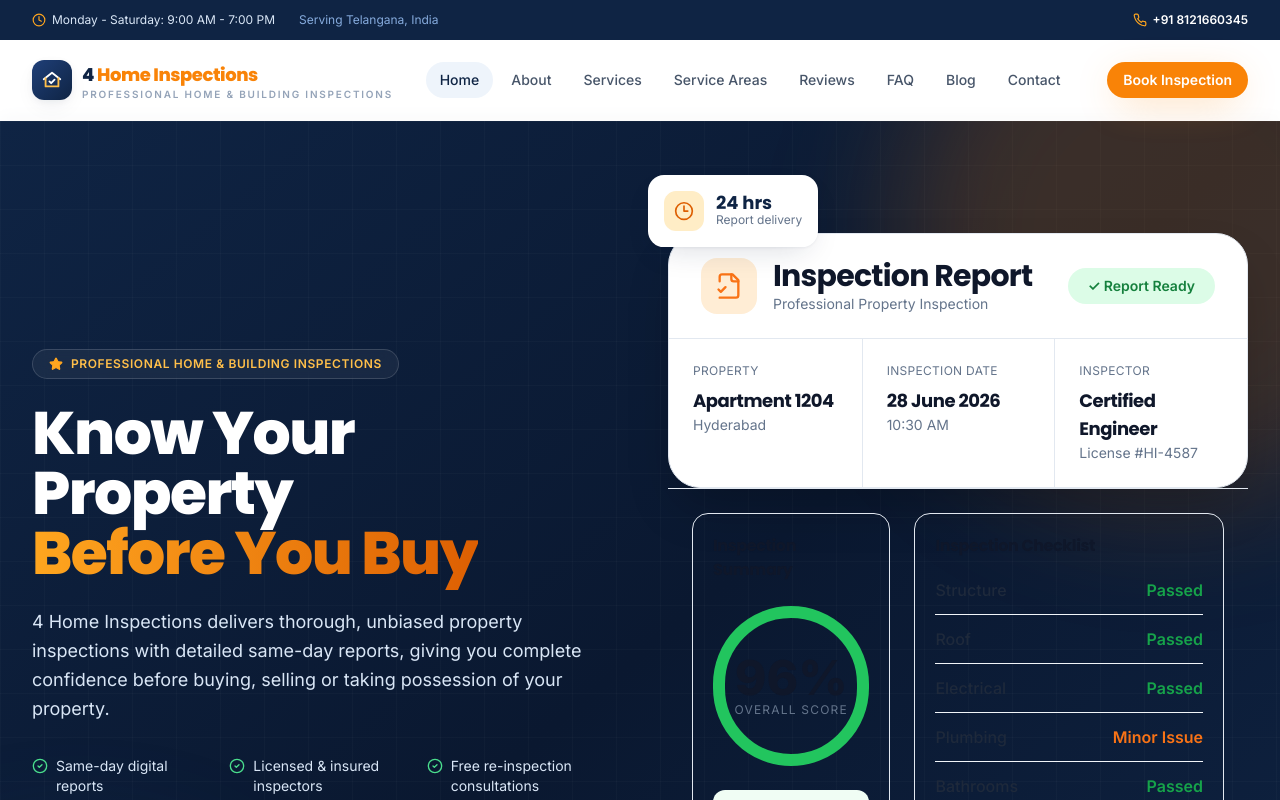
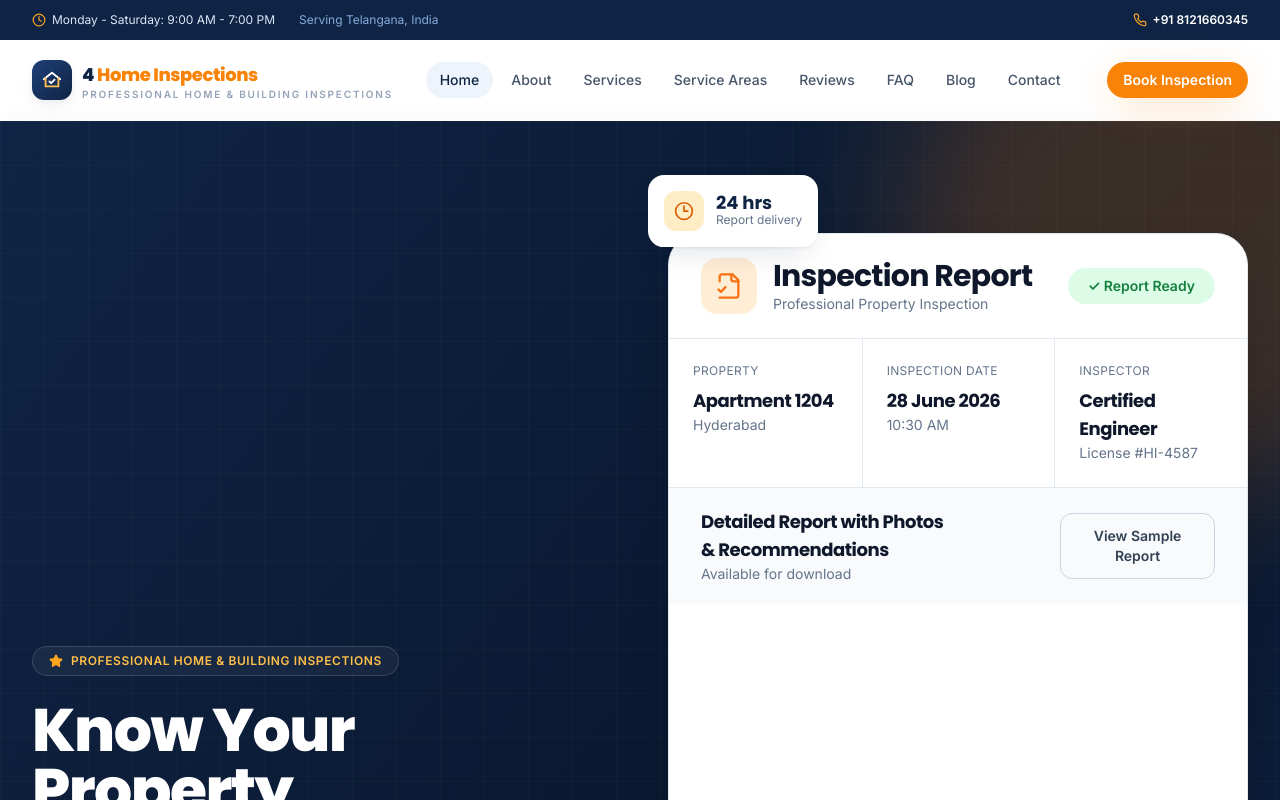
Before and after one commit to saichowdary96/4homeinspections, a Next.js app: page / in a window 1280 px wide. Shown: the top 800 px of the page. Built offline with nearby package versions, Linux system fonts and the light colour scheme.

Commit message:
Update Hero.tsx

```diff
--- a/src/components/sections/Hero.tsx
+++ b/src/components/sections/Hero.tsx
@@ -115,7 +115,7 @@ export function Hero() {
               className="relative mx-auto max-w-md lg:max-w-none"
             >
               {/* Main report card */}
-              <div className="rounded-[32px] overflow-hidden border border-slate-200 bg-white shadow-2xl">
+              <div className="rounded-[32px] overflow-hidden border border-slate-200 bg-white shadow-2xl min-h-[850px]">
 
   {/* Header */}
 
@@ -191,6 +191,25 @@ export function Hero() {
     </p>
   </div>
 
+</div>
+<div className="border-t border-slate-200 bg-slate-50 px-8 py-5">
+  <div className="flex items-center justify-between">
+
+    <div>
+      <h4 className="text-lg font-bold text-slate-900">
+        Detailed Report with Photos & Recommendations
+      </h4>
+
+      <p className="text-sm text-slate-500">
+        Available for download
+      </p>
+    </div>
+
+    <button className="rounded-xl border border-slate-300 px-5 py-3 text-sm font-semibold hover:bg-white">
+      View Sample Report
+    </button>
+
+  </div>
 </div>
   </div>
 
```
